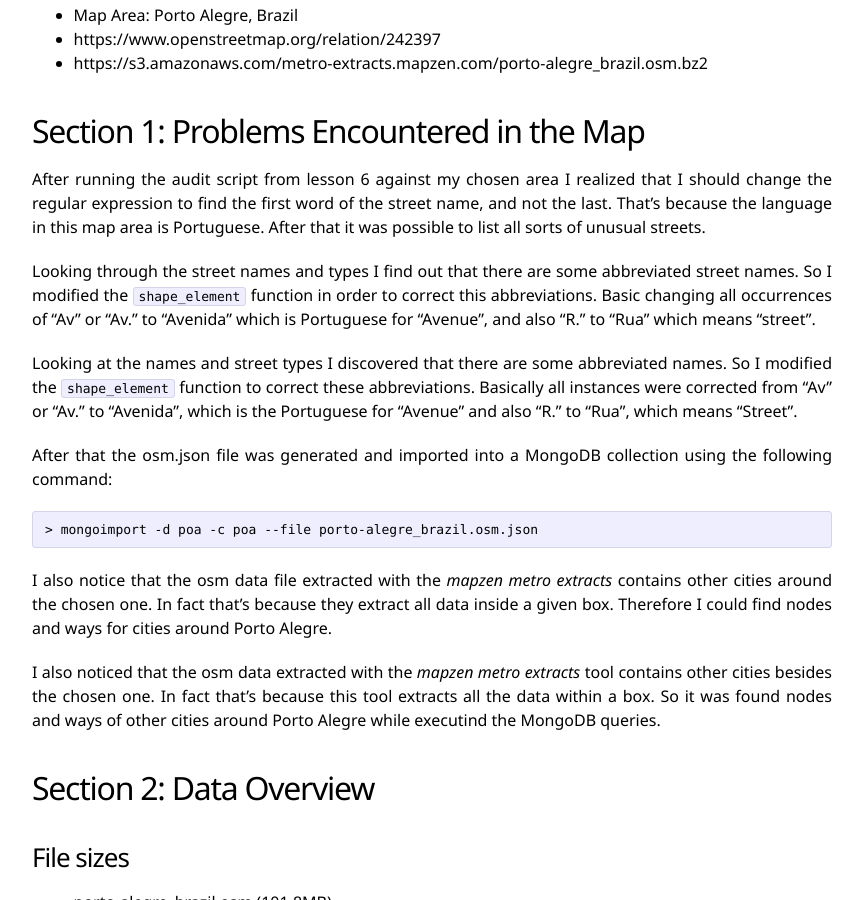
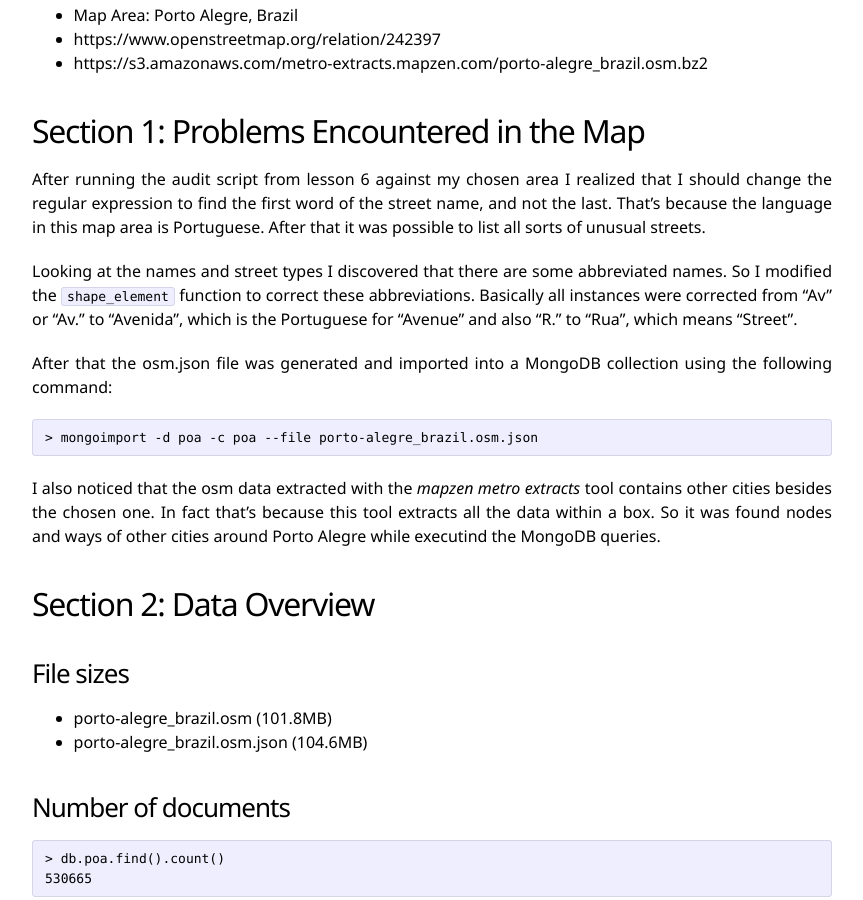
Before and after one commit to eberlitz/eberlitz.github.io, a Jekyll site: the page built from _posts/2015-08-30-data-wrangle-openstreetmaps-data.markdown, in a window 1280 px wide and 900 px high, scrolled down 283 px. Shown: the whole window, without its empty margins (208-1071 px from the left). Built offline with Jekyll 4.4.1, drawn with Linux system fonts in a browser that asks for light colours; Markdown is read by kramdown in place of the engine named in the settings; comment, search, counter and statistics services are not loaded.

Commit message:
Update 2015-08-30-data-wrangle-openstreetmaps-data.markdown

```diff
--- a/_posts/2015-08-30-data-wrangle-openstreetmaps-data.markdown
+++ b/_posts/2015-08-30-data-wrangle-openstreetmaps-data.markdown
@@ -19,15 +19,11 @@ by Eduardo Eidelwein Berlitz in fulfillment of Udacity’s Data Analyst Nanodegr
 
 After running the audit script from lesson 6 against my chosen area I realized that I should change the regular expression to find the first word of the street name, and not the last. That's because the language in this map area is Portuguese. After that it was possible to list all sorts of unusual streets.
 
-Looking through the street names and types I find out that there are some abbreviated street names. So I modified the `shape_element` function in order to correct this abbreviations. Basic changing all occurrences of “Av” or “Av.” to “Avenida” which is Portuguese for “Avenue”, and also “R.” to “Rua” which means “street”.
-
 Looking at the names and street types I discovered that there are some abbreviated names. So I modified the `shape_element` function to correct these abbreviations. Basically all instances were corrected from "Av" or "Av." to "Avenida", which is the Portuguese for "Avenue" and also "R." to "Rua", which means "Street".
 
 After that the osm.json file was generated and imported into a MongoDB collection using the following command:
 
     > mongoimport -d poa -c poa --file porto-alegre_brazil.osm.json
-
-I also notice that the osm data file extracted with the *mapzen metro extracts* contains other cities around the chosen one. In fact that’s because they extract all data inside a given box. Therefore I could find nodes and ways for cities around Porto Alegre.
 
 I also noticed that the osm data extracted with the *mapzen metro extracts* tool contains other cities besides the chosen one. In fact that's because this tool extracts all the data within a box. So it was found nodes and ways of other cities around Porto Alegre while executind the MongoDB queries.
 
```
